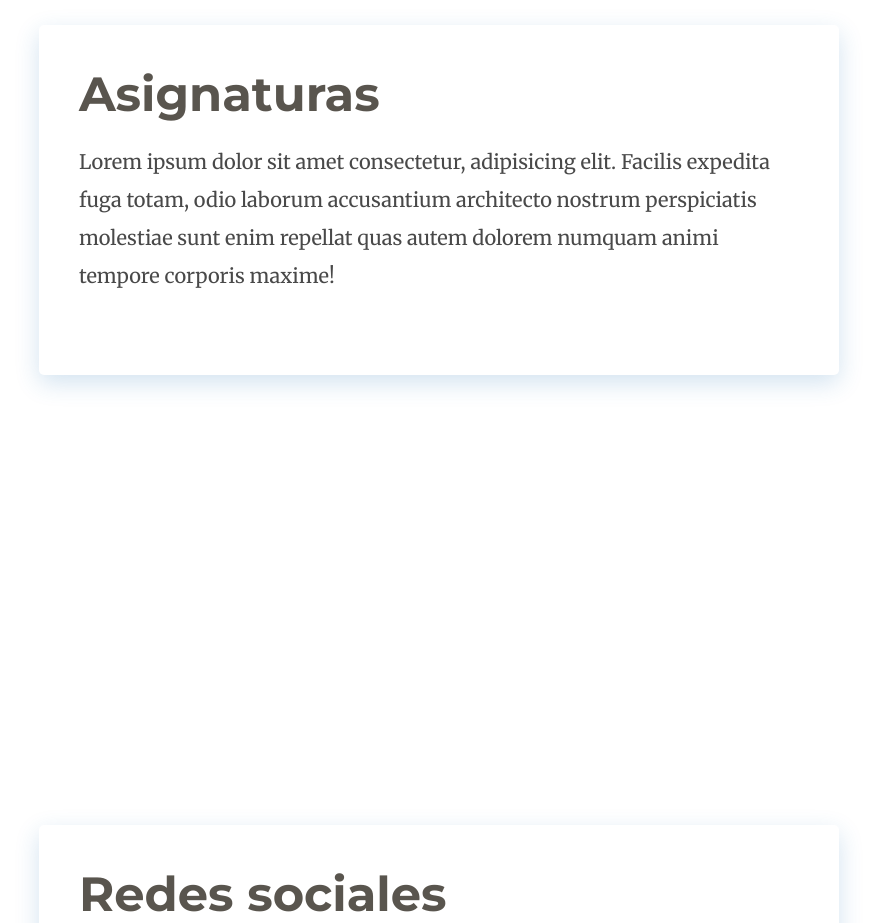
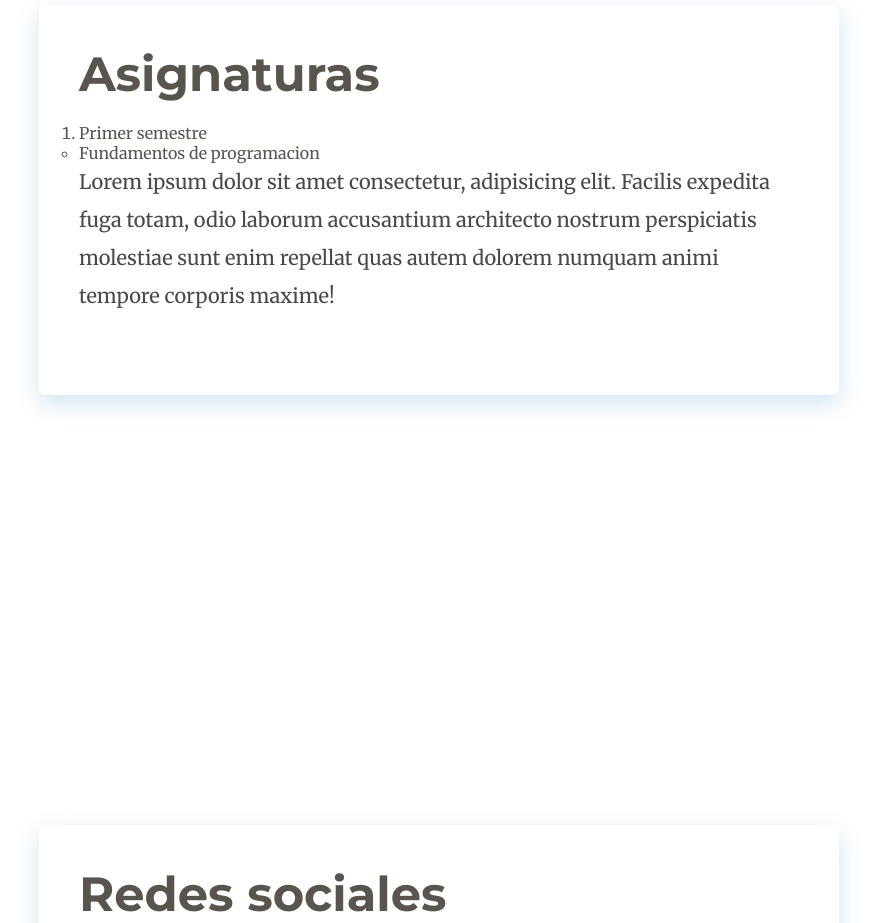
Before and after one commit to aztlangeek/aztlangeek.github.io, a plain HTML site: page index.html in a window 1280 px wide. Shown: the part 1060-1983 px from the top of the page, without its empty margins (201-1078 px from the left). Drawn offline with Linux system fonts and the light colour scheme.

Commit message:
Modifique el index

```diff
--- a/index.html
+++ b/index.html
@@ -32,6 +32,13 @@
         <div class="seccion" id="a">
             <article class="targeta">
                 <h1>Asignaturas</h1>
+                <ol>
+                    <li>Primer semestre
+                        <ul>
+                            <li>Fundamentos de programacion</li>
+                        </ul>
+                    </li>
+                </ol>
                 <p>Lorem ipsum dolor sit amet consectetur, adipisicing elit. Facilis expedita fuga totam, odio laborum
                     accusantium architecto nostrum perspiciatis molestiae sunt enim repellat quas autem dolorem numquam
                     animi tempore corporis maxime!
```
